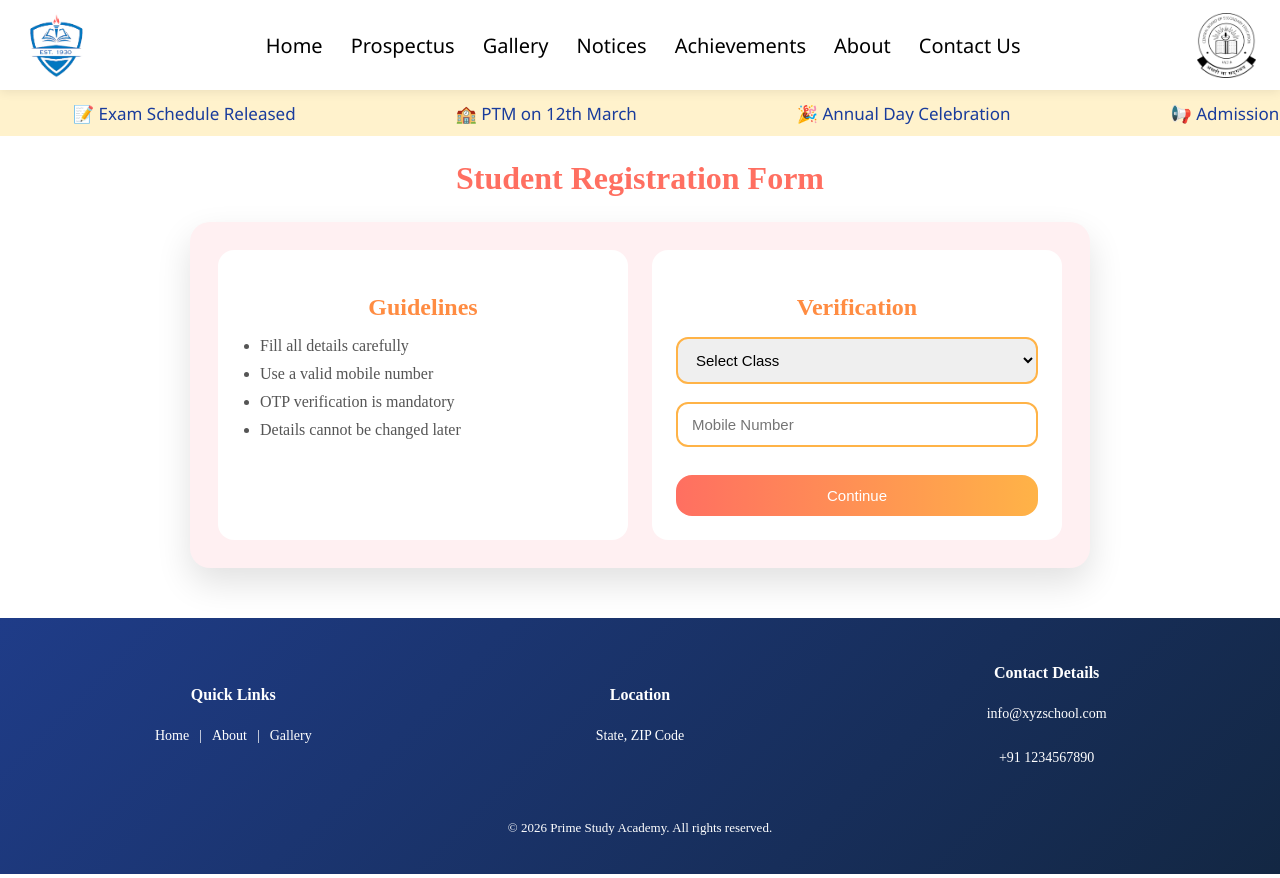
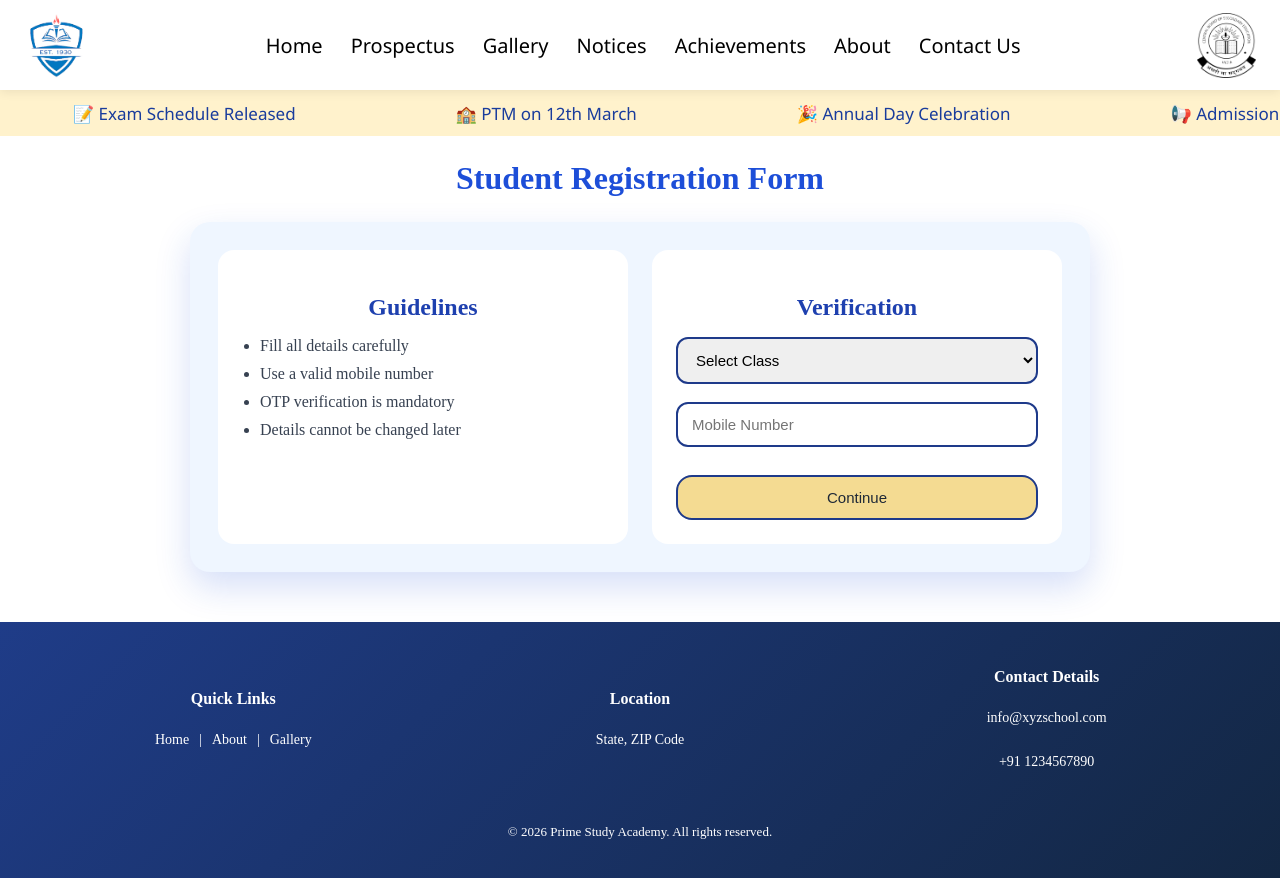
Before and after one commit to AtanuHacks/Student_MS, an Angular app: page /form in a window 1280 px wide. Built offline with nearby package versions, Linux system fonts and the light colour scheme.

Commit message:
Modified Form Color

```diff
--- a/src/app/form/form.css
+++ b/src/app/form/form.css
@@ -5,14 +5,14 @@ h1 {
   font-size: 32px;
   text-align: center;
   margin: 25px 0;
-  color: #ff6f61;
+  color: #1d4ed8;
 }
 
 /* =========================
    PRE FORM CARD
 ========================= */
 .pre-form-card {
-  background: #fff0f2;
+  background: #eff6ff;
   border-radius: 20px;
   padding: 28px;
   width: 100%;
@@ -20,7 +20,7 @@ h1 {
   margin: 0 auto;
   display: flex;
   gap: 24px;
-  box-shadow: 0 15px 35px rgba(0, 0, 0, 0.12);
+  box-shadow: 0 15px 35px rgba(29, 78, 216, 0.18);
   box-sizing: border-box;
 }
 
@@ -29,14 +29,14 @@ h1 {
 ========================= */
 .pre-box {
   flex: 1;
-  background: #fff;
+  background: #ffffff;
   border-radius: 16px;
   padding: 24px;
 }
 
 .pre-box h2 {
   text-align: center;
-  color: #ff8c42;
+  color: #1e40af;
   margin-bottom: 16px;
 }
 
@@ -50,7 +50,7 @@ h1 {
 
 .pre-box li {
   margin-bottom: 10px;
-  color: #555;
+  color: #374151;
 }
 
 /* =========================
@@ -62,7 +62,7 @@ h1 {
   padding: 12px 14px;
   font-size: 15px;
   border-radius: 12px;
-  border: 2px solid #ffb347;
+  border: 2px solid #1e3a8a;
   outline: none;
   margin-bottom: 18px;
   box-sizing: border-box;
@@ -71,13 +71,13 @@ h1 {
 
 .pre-box select:focus,
 .pre-box input:focus {
-  border-color: #ff6f61;
-  box-shadow: 0 0 8px rgba(255,111,97,0.35);
+  border-color: #1d4ed8;
+  box-shadow: 0 0 8px rgba(29, 78, 216, 0.35);
 }
 
 .pre-box button {
-  background: linear-gradient(to right, #ff6f61, #ffb347);
-  color: white;
+  background: #f4db92;
+  color: #1f2937;
   border: none;
   padding: 12px 28px;
   border-radius: 16px;
@@ -85,6 +85,8 @@ h1 {
   cursor: pointer;
   width: 100%;
   margin-top: 10px;
+  border: 2px solid #1e3a8a;
+
 }
 
 /* =========================
@@ -93,17 +95,17 @@ h1 {
 .form-step {
   max-width: 820px;
   margin: 30px auto;
-  background: #fff0f5;
+  background: #eff6ff;
   padding: 30px;
   border-radius: 20px;
-  box-shadow: 0 10px 20px rgba(0,0,0,0.15);
+  box-shadow: 0 10px 20px rgba(29, 78, 216, 0.15);
 }
 
 /* =========================
    STEP HEADINGS
 ========================= */
 .form-step h2 {
-  color: #ff6f61;
+  color: #1d4ed8;
   margin-bottom: 20px;
   font-size: 24px;
   text-align: center;
@@ -119,7 +121,7 @@ textarea {
   padding: 12px 14px;
   font-size: 15px;
   border-radius: 12px;
-  border: 2px solid #ffb347;
+  border: 2px solid #1e3a8a;
   outline: none;
   margin-bottom: 18px;
   box-sizing: border-box;
@@ -134,8 +136,8 @@ textarea {
 input:focus,
 select:focus,
 textarea:focus {
-  border-color: #ff6f61;
-  box-shadow: 0 0 8px rgba(255,111,97,0.35);
+  border-color: #1d4ed8;
+  box-shadow: 0 0 8px rgba(29, 78, 216, 0.35);
 }
 
 /* =========================
@@ -153,7 +155,7 @@ textarea:focus {
   align-items: center;
   gap: 6px;
   font-weight: 600;
-  color: #6b5b95;
+  color: #1e40af;
   cursor: pointer;
 }
 
@@ -175,7 +177,7 @@ textarea:focus {
   top: 50%;
   transform: translateY(-50%);
   font-weight: bold;
-  color: #333;
+  color: #1f2937;
 }
 
 .rupee-input input {
@@ -186,7 +188,7 @@ textarea:focus {
    REQUIRED TEXT
 ========================= */
 .required-top {
-  color: red;
+  color: #dc2626;
   font-size: 13px;
   margin-bottom: 6px;
   display: block;
@@ -204,10 +206,10 @@ textarea:focus {
 }
 
 .file-upload-group label {
-  background: #ffe4e1;
+  background: #fefce8;
   padding: 18px;
   border-radius: 14px;
-  border: 2px dashed #ff6f61;
+  border: 2px dashed #1d4ed8;
   text-align: center;
   cursor: pointer;
   display: flex;
@@ -218,7 +220,7 @@ textarea:focus {
 }
 
 .file-upload-group label:hover {
-  background: #ffd1cc;
+  background: #fef9c3;
 }
 
 .file-upload-group input {
@@ -227,7 +229,7 @@ textarea:focus {
 
 .file-name {
   font-size: 13px;
-  color: #666;
+  color: #4b5563;
   word-break: break-word;
 }
 
@@ -242,9 +244,9 @@ textarea:focus {
 }
 
 .form-actions button {
-  background: linear-gradient(to right, #ff6f61, #ffb347);
-  color: white;
-  border: none;
+  background: #f4db92;
+  color: #1f2937;
+  border: 2px solid #1e3a8a;
   padding: 12px 28px;
   border-radius: 16px;
   font-size: 15px;
@@ -254,7 +256,7 @@ textarea:focus {
 }
 
 .form-actions button:hover {
-  opacity: 0.9;
+  opacity: 0.95;
   transform: translateY(-2px);
   transition: all 0.2s;
 }
@@ -265,7 +267,7 @@ textarea:focus {
 .preview-box {
   max-width: 820px;
   margin: 30px auto;
-  background: #f9f9f9;
+  background: #f8fafc;
   padding: 25px;
   border-radius: 16px;
 }
```
